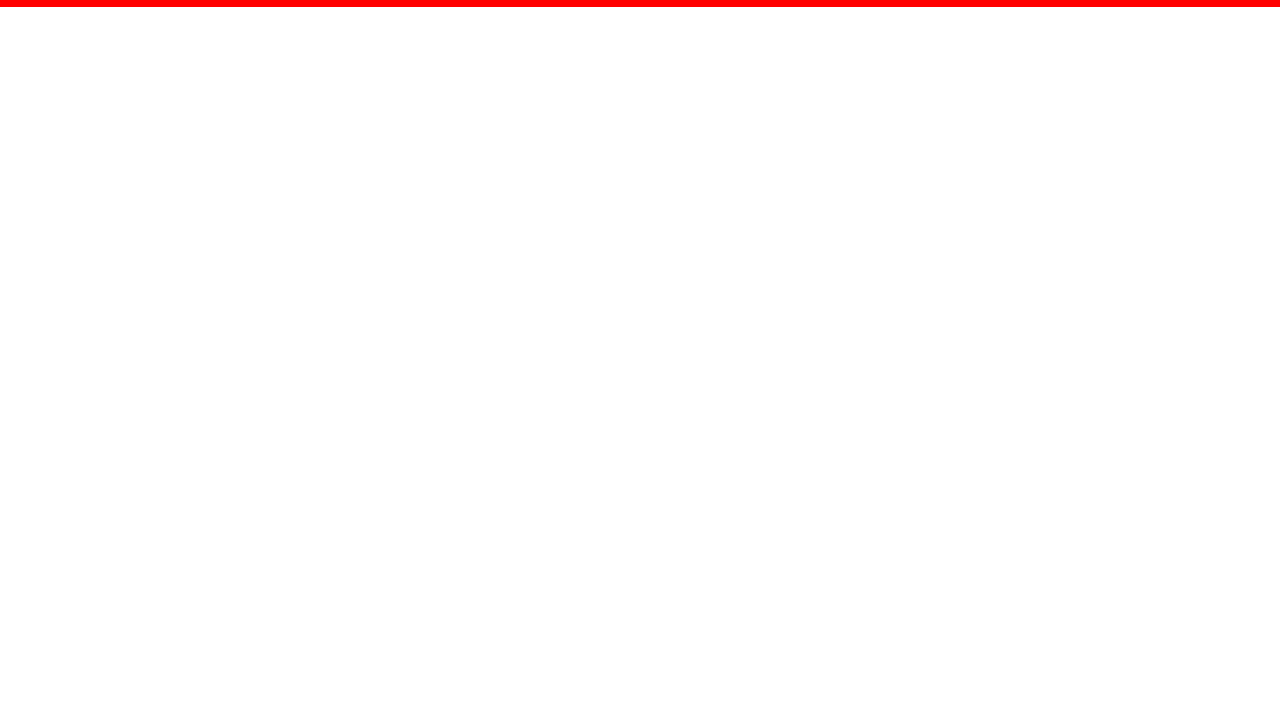
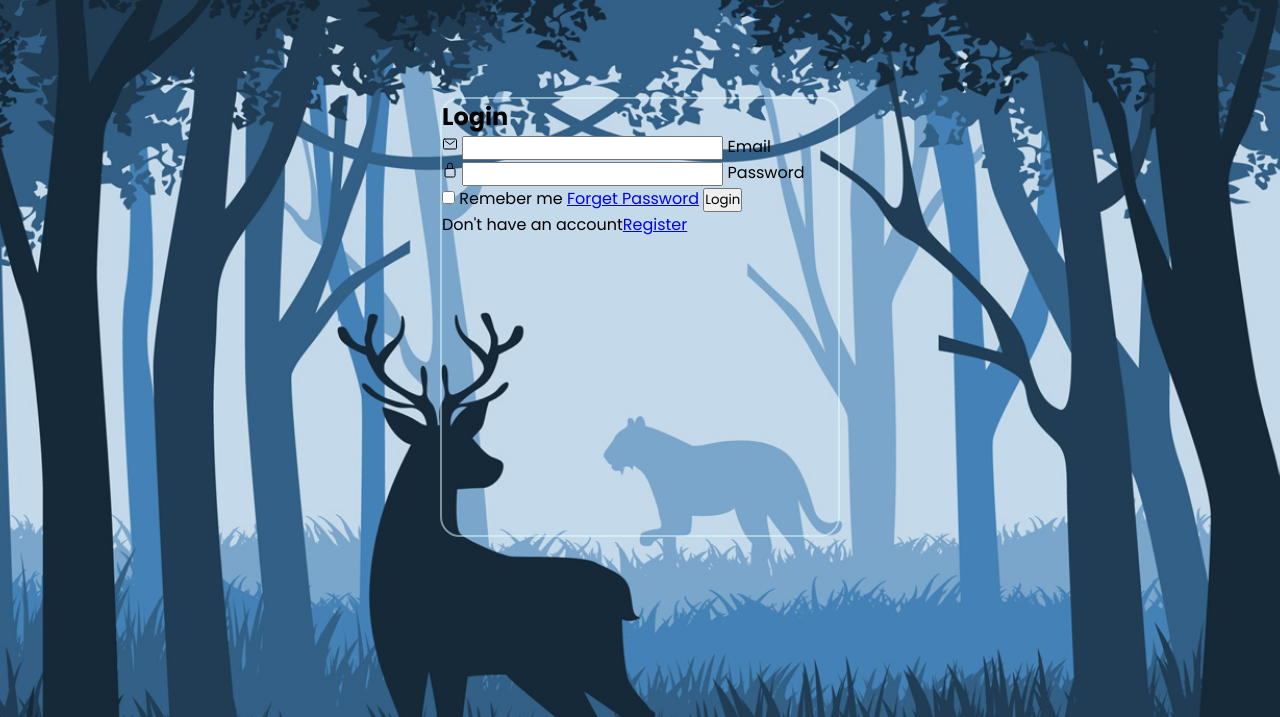
Before and after one commit to hassaantariq8/Start-Project-Website-with-Login-and-Registration, a plain HTML site: page index.html in a window 1280 px wide. Shown: the part 83-800 px from the top of the page. Drawn offline with nearby package versions, Linux system fonts and the light colour scheme.

Commit message:
Adde Login window

```diff
--- a/index.html
+++ b/index.html
@@ -11,7 +11,7 @@
 
 <body>
     <header>
-        <h2 class="logo">logo</h2>
+        <h2 class="logo">Logo</h2>
         <nav class="navigation">
             <a href="#">Home</a>
             <a href="#">About</a>
@@ -21,6 +21,36 @@
         </nav>
     </header>
 
+    <div class="wrapper">
+        <div class="form-box">
+            <h2>Login</h2>
+            <form action="#">
+                <div class="input-box">
+                   <span class="icon"><ion-icon name="mail-outline"></ion-icon></span>
+                   <input type="email" required>
+                   <label>Email</label>
+                </div>
+                <div class="input-box">
+                    <span class="icon"><ion-icon name="lock-closed-outline"></ion-icon></span>
+                    <input type="password" required>
+                    <label>Password</label>
+                 </div>
+                 <div class="remember-forget">
+                    <label><input type="checkbox">
+                        Remeber me
+                    </label>
+                    <a href="#">Forget Password</a>
+                    <button type="submit" class="btn">Login</button>
+                    <div class="login-register">
+                        <p>Don't have an account<a
+                             href="#" class="register-link">Register</a></p>
+                    </div>
+                 </div>
+            </form>
+
+        </div>
+    </div>
+
 
     <script src="script.js"></script>
     <script type="module" src="https://unpkg.com/ionicons@5.5.2/dist/ionicons/ionicons.esm.js"></script>
--- a/style.css
+++ b/style.css
@@ -7,13 +7,24 @@
     font-family: 'Poppins', sans-serif;
 }
 
+body {
+    display: flex;
+    justify-content: center;
+    align-items: center;
+    min-height: 100vh;
+    background: url('background.jpg') no-repeat;
+    background-size: cover;
+    background-position: center;
+
+
+}
+
 header{
     position: fixed;
     top: 0;
     left: 0;
     width: 100%;
     padding: 20px 100px;
-    background: red;
     display: flex;
     justify-content: space-between;
     align-items: center;
@@ -51,6 +62,7 @@ header{
 
 .navigation a:hover::after{
     transform: scaleX(1);
+    transform-origin: left;
 }
 
 .navigation .btnLogin-popup{
@@ -71,3 +83,13 @@ header{
     background: #fff;
     color: #162938;
 }
+
+.wrapper {
+    position: relative;
+    width: 400px;
+    height: 440px;
+    background: transparent;
+    border: 2px solid rgba(225, 255, 255, .5);
+    border-radius: 20px;
+
+}
```
